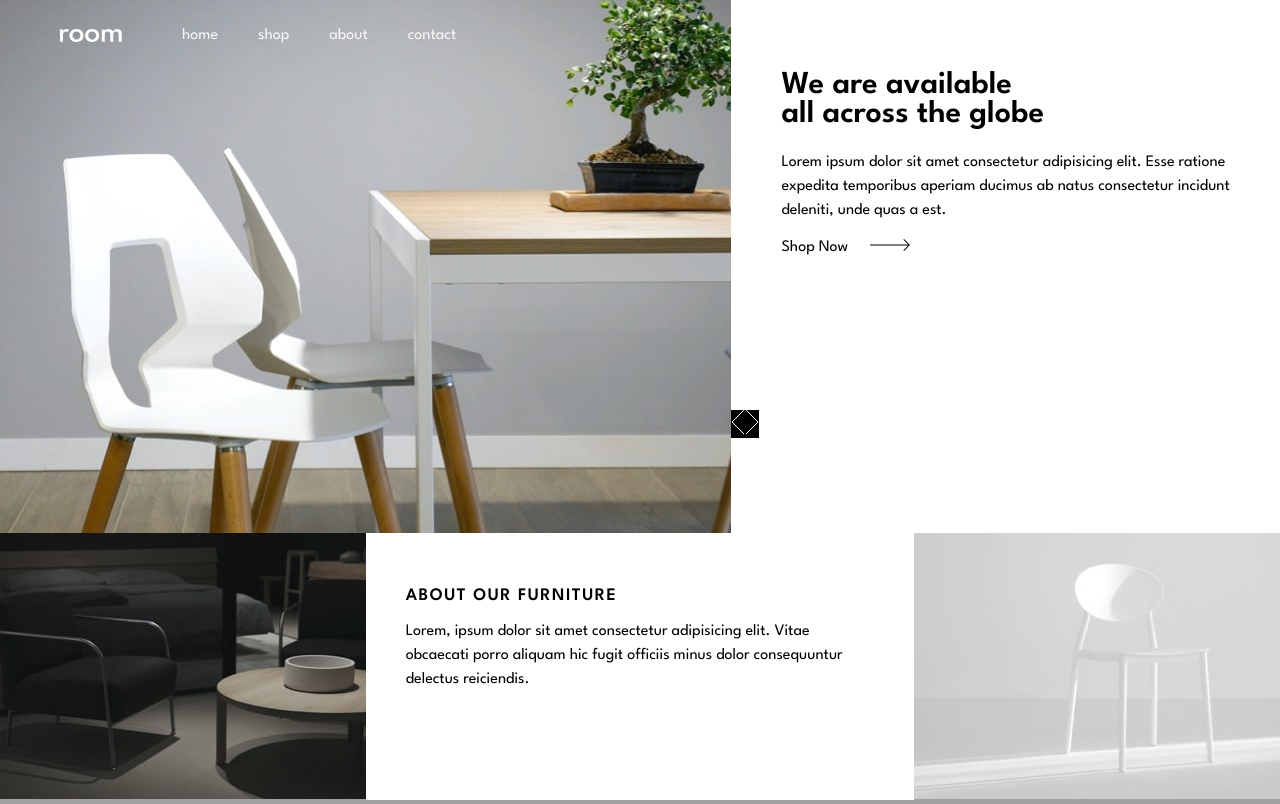
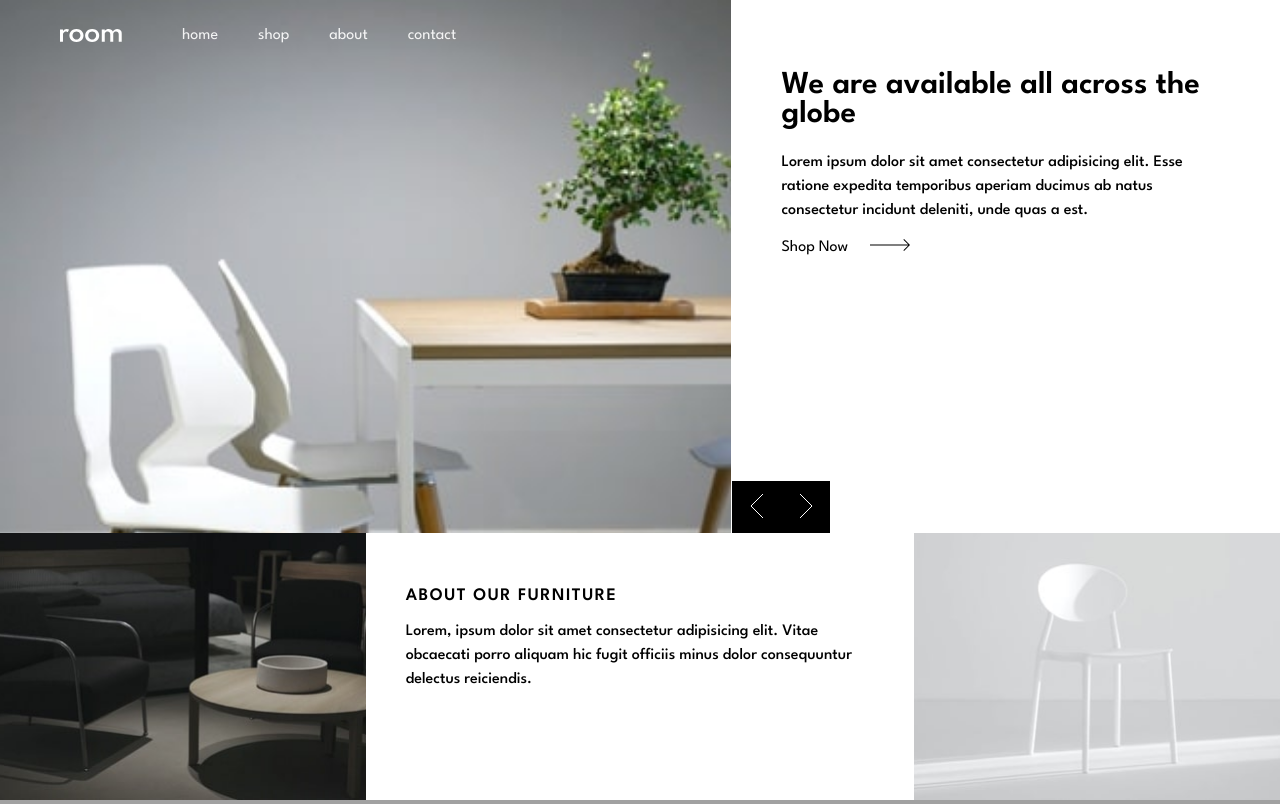
Before and after one commit to frankiefab100/interior-room-grid-layout, a React (Vite) app: page / in a window 1280 px wide. Built offline with nearby package versions, Linux system fonts and the light colour scheme.

Commit message:
feat: update style

```diff
--- a/src/components/Home/Home.css
+++ b/src/components/Home/Home.css
@@ -8,17 +8,21 @@
 
 .hero-img {
   position: relative;
-  background: url("../../../public/assets/desktop-image-hero-1.jpg") no-repeat;
-  object-fit: contain;
   grid-column: 1/5;
   grid-row: 1/3;
+}
+
+.hero-img > img {
+  object-fit: cover;
+  width: 100%;
+  height: 100%;
 }
 
 .carousel-control {
   position: absolute;
   background-color: var(--black);
-  top: 410px;
-  right: -28px;
+  bottom: 0px;
+  right: -99px;
 }
 
 .hero-text {
@@ -28,19 +32,19 @@
   padding: 50px;
 }
 
-/* .hero-cta {
-  padding-bottom: -20px;
-} */
-
 .hero-cta img {
   padding-left: 22px;
 }
 
 .img-left {
-  background: url("../../../public/assets/image-about-dark.jpg") no-repeat;
-  object-fit: contain;
   grid-column: 1/3;
   grid-row: 3/4;
+}
+
+.img-left > img {
+  object-fit: cover;
+  width: 100%;
+  height: 100%;
 }
 
 .about-text {
@@ -57,20 +61,26 @@
 }
 
 .img-right {
-  background: url("../../../public/assets/image-about-light.jpg") no-repeat;
-  object-fit: contain;
   grid-column: 6/8;
   grid-row: 3/4;
 }
 
+.img-right > img {
+  object-fit: cover;
+  width: 100%;
+  height: 100%;
+}
+
 @media screen and (max-width: 768px) {
   .home {
-    grid-template-columns: repeat(1, 1fr);
-    /* display: flex;
-    flex-direction: column; */
+    display: block;
   }
 
-  /* .home > div {
-    width: 100%;
-  } */
+  .hero-text {
+    padding: 25px;
+  }
+
+  .carousel-control {
+    right: 15px;
+  }
 }
--- a/src/components/Home/Home.jsx
+++ b/src/components/Home/Home.jsx
@@ -2,27 +2,27 @@ import React from "react";
 import Arrow from "/assets/icon-arrow.svg";
 import AngleLeft from "/assets/icon-angle-left.svg";
 import AngleRight from "/assets/icon-angle-right.svg";
-
+import HeroImg from "/assets/mobile-image-hero-1.jpg";
+import ImgLeft from "/assets/image-about-dark.jpg";
+import ImgRight from "/assets/image-about-light.jpg";
 import "./Home.css";
 
 const Home = () => {
   return (
     <div className="home">
       <div className="hero-img">
+        <img className="img1" src={HeroImg} alt="hero image" />
         <div className="carousel-control">
-          <a href="button" role="button">
+          <button href="button" role="button">
             <img src={AngleLeft} alt="left" />
-          </a>
-          <a href="button" role="button">
+          </button>
+          <button href="button" role="button">
             <img src={AngleRight} alt="right" />
-          </a>
+          </button>
         </div>
       </div>
       <div className="hero-text">
-        <h1 className="hero-header">
-          We are available <br />
-          all across the globe
-        </h1>
+        <h1 className="hero-header">We are available all across the globe</h1>
         <p className="hero-note">
           Lorem ipsum dolor sit amet consectetur adipisicing elit. Esse ratione
           expedita temporibus aperiam ducimus ab natus consectetur incidunt
@@ -33,7 +33,9 @@ const Home = () => {
           <img src={Arrow} alt="arrow icon" />
         </div>
       </div>
-      <div className="img-left"></div>
+      <div className="img-left">
+        <img src={ImgLeft} alt="left image" />
+      </div>
       <div className="about-text">
         <h2 className="about-header">About our furniture</h2>
         <p className="about-note">
@@ -42,7 +44,9 @@ const Home = () => {
           delectus reiciendis.
         </p>
       </div>
-      <div className="img-right"></div>
+      <div className="img-right">
+        <img src={ImgRight} alt="right image" />
+      </div>
     </div>
   );
 };
--- a/src/components/NavBar/NavBar.css
+++ b/src/components/NavBar/NavBar.css
@@ -25,19 +25,30 @@
 }
 
 .nav-links li {
-  list-style: none;
   font-size: 1rem;
   padding: 10px 20px;
 }
 
 .nav-links li a {
+  position: relative;
   color: var(--white);
   opacity: 0.9;
-  font-size: 1rem;
 }
 
-.nav-links li a:hover {
-  color: var(--cta-secondary);
+.nav-links li a:before {
+  position: absolute;
+  content: "";
+  background-color: var(--white);
+  left: 20%;
+  right: 20%;
+  top: 120%;
+  height: 2px;
+  transform: scaleX(0);
+  transition: transform 0.3s ease;
+}
+
+.nav-links li a:hover::before {
+  transform: scaleX(1);
 }
 
 @media (max-width: 768px) {
--- a/src/index.css
+++ b/src/index.css
@@ -36,6 +36,7 @@ h2 {
 p,
 li {
   line-height: 1.5;
+  font-weight: 500;
 }
 
 ul {
@@ -54,18 +55,13 @@ a:visited {
 button {
   border: none;
   background-color: var(--black);
-  border-radius: 4px;
   color: var(--white);
   cursor: pointer;
   outline: none;
-  padding: 1rem;
+  padding: 0.8rem 1.1rem;
   transition: all 0.3s ease-in-out;
 }
 
 button:hover {
   background-color: var(--very-dark-gray);
 }
-
-/* @media screen and (max-width: 650px) {
-
-} */
```
